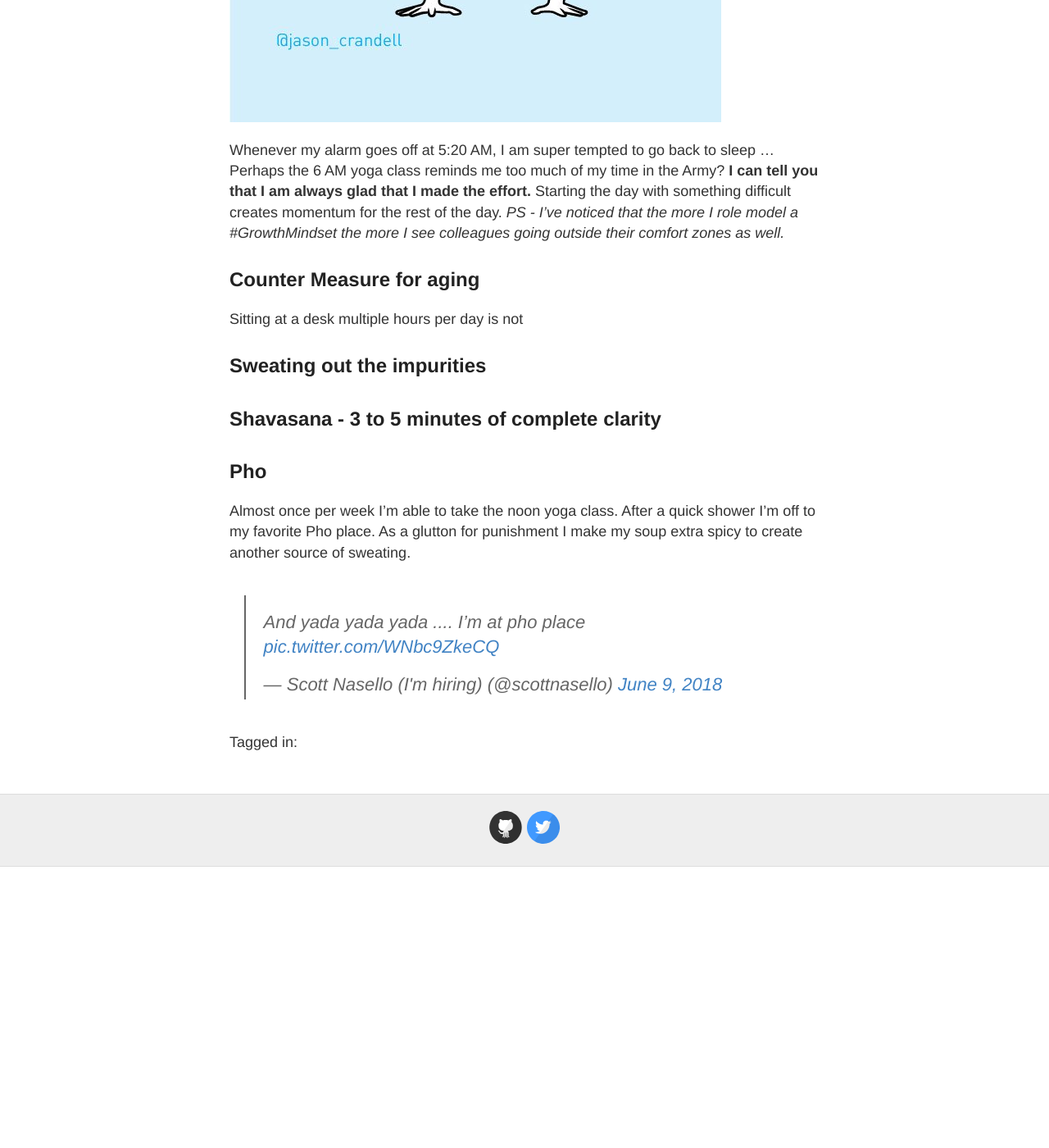
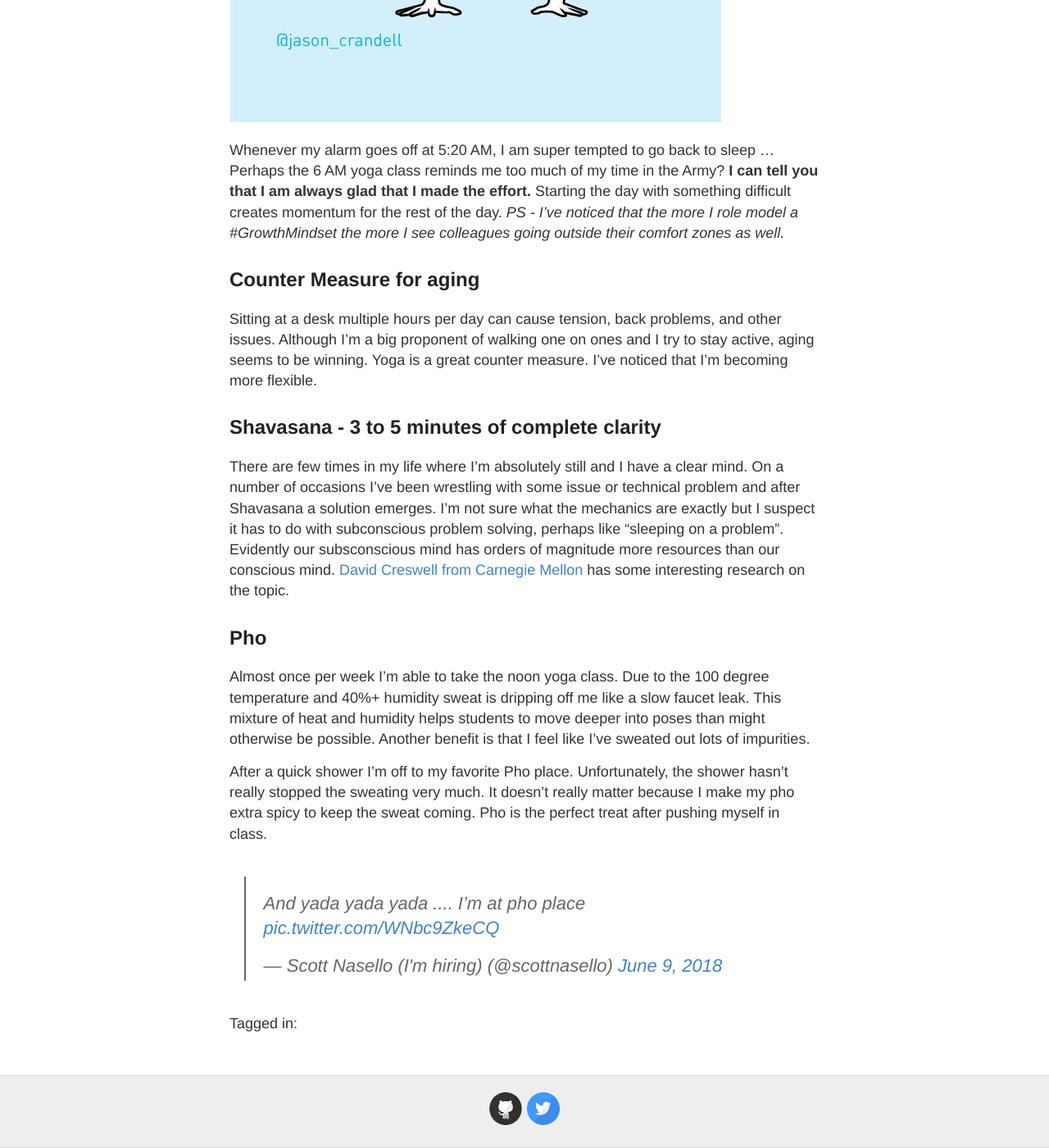
Before and after one commit to scottnasello/scottnasello.github.io, a Jekyll site: the page built from _posts/2018-10-03-HotYoga.md, in a window 1280 px wide and 1400 px high, scrolled down 1810 px. Shown: the whole window at 82% size. Built offline with Jekyll 4.4.1, drawn with Linux system fonts in a browser that asks for light colours; comment, search, counter and statistics services are not loaded; before the commit the page ends 2867 px from its top, so only the background shows below that.

Commit message:
Hot Yoga draft

```diff
--- a/_posts/2018-10-03-HotYoga.md
+++ b/_posts/2018-10-03-HotYoga.md
@@ -25,13 +25,17 @@ Whenever my alarm goes off at 5:20 AM, I am super tempted to go back to sleep ..
 
 ## Counter Measure for aging
 
-Sitting at a desk multiple hours per day is not
+Sitting at a desk multiple hours per day can cause tension, back problems, and other issues.  Although I'm a big proponent of walking one on ones and I try to stay active, aging seems to be winning.  Yoga is a great counter measure.  I've noticed that I'm becoming more flexible.
 
-## Sweating out the impurities
 ## Shavasana - 3 to 5 minutes of complete clarity
+
+There are few times in my life where I'm absolutely still and I have a clear mind.  On a number of occasions I've been wrestling with some issue or technical problem and after Shavasana a solution emerges.  I'm not sure what the mechanics are exactly but I suspect it has to do with subconscious problem solving, perhaps like "sleeping on a problem".  Evidently our subsconscious mind has orders of magnitude more resources than our conscious mind.  [David Creswell from Carnegie Mellon](https://www.psychologytoday.com/us/blog/your-brain-work/201209/stop-trying-solve-problems) has some interesting research on the topic.
+
 ## Pho
 
-Almost once per week I'm able to take the noon yoga class. After a quick shower I'm off to my favorite Pho place.  As a glutton for punishment I make my soup extra spicy to create another source of sweating.
+Almost once per week I'm able to take the noon yoga class. Due to the 100 degree temperature and 40%+ humidity sweat is dripping off me like a slow faucet leak. This mixture of heat and humidity helps students to move deeper into poses than might otherwise be possible.  Another benefit is that I feel like I've sweated out lots of impurities.
+
+After a quick shower I'm off to my favorite Pho place.  Unfortunately, the shower hasn't really stopped the sweating very much. It doesn't really matter because I make my pho extra spicy to keep the sweat coming.  Pho is the perfect treat after pushing myself in class.
 
 <blockquote class="twitter-tweet tw-align-center" data-lang="en"><p lang="tl" dir="ltr">And yada yada yada .... I’m at pho place <a href="https://t.co/WNbc9ZkeCQ">pic.twitter.com/WNbc9ZkeCQ</a></p>&mdash; Scott Nasello (I&#39;m hiring) (@scottnasello) <a href="https://twitter.com/scottnasello/status/1005549041579581440?ref_src=twsrc%5Etfw">June 9, 2018</a></blockquote>
 <script async src="https://platform.twitter.com/widgets.js" charset="utf-8"></script>
```
